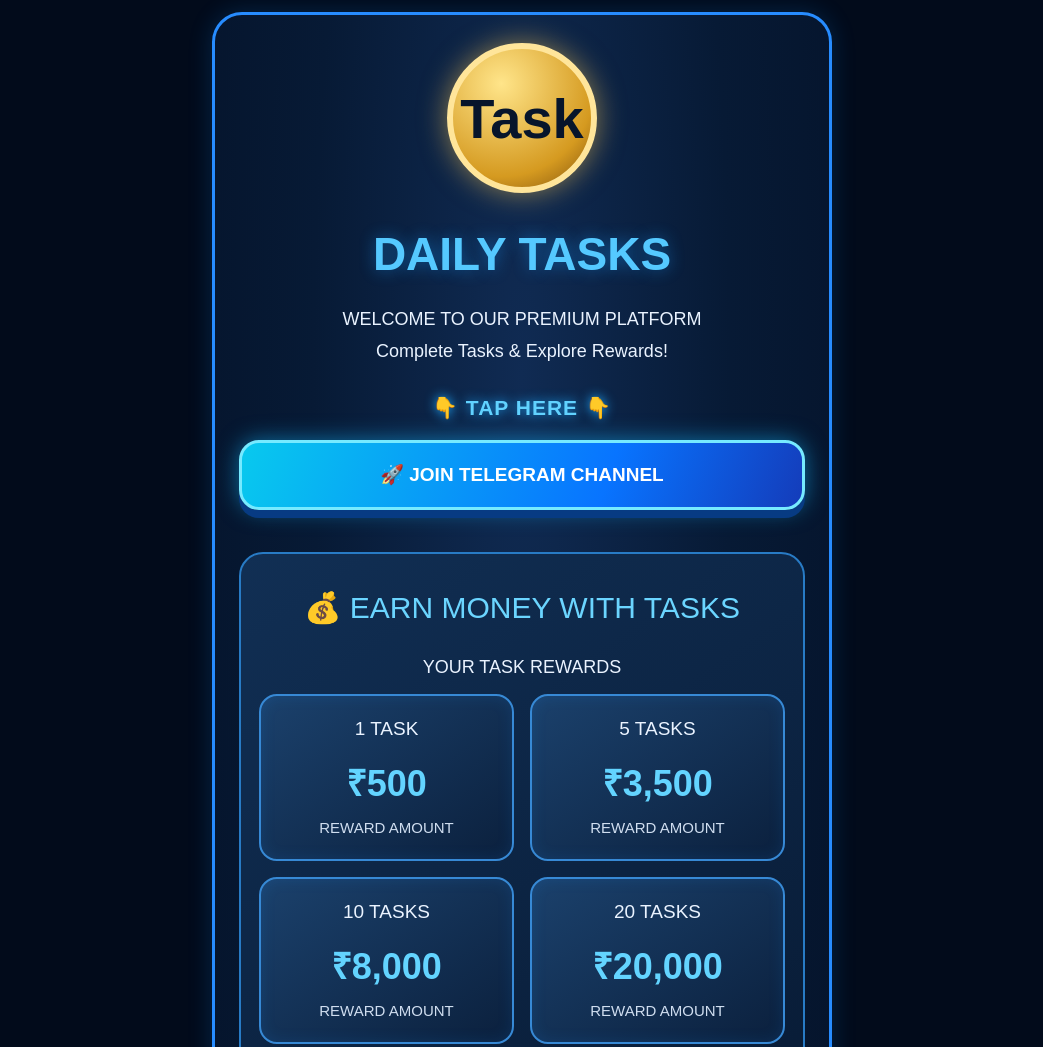
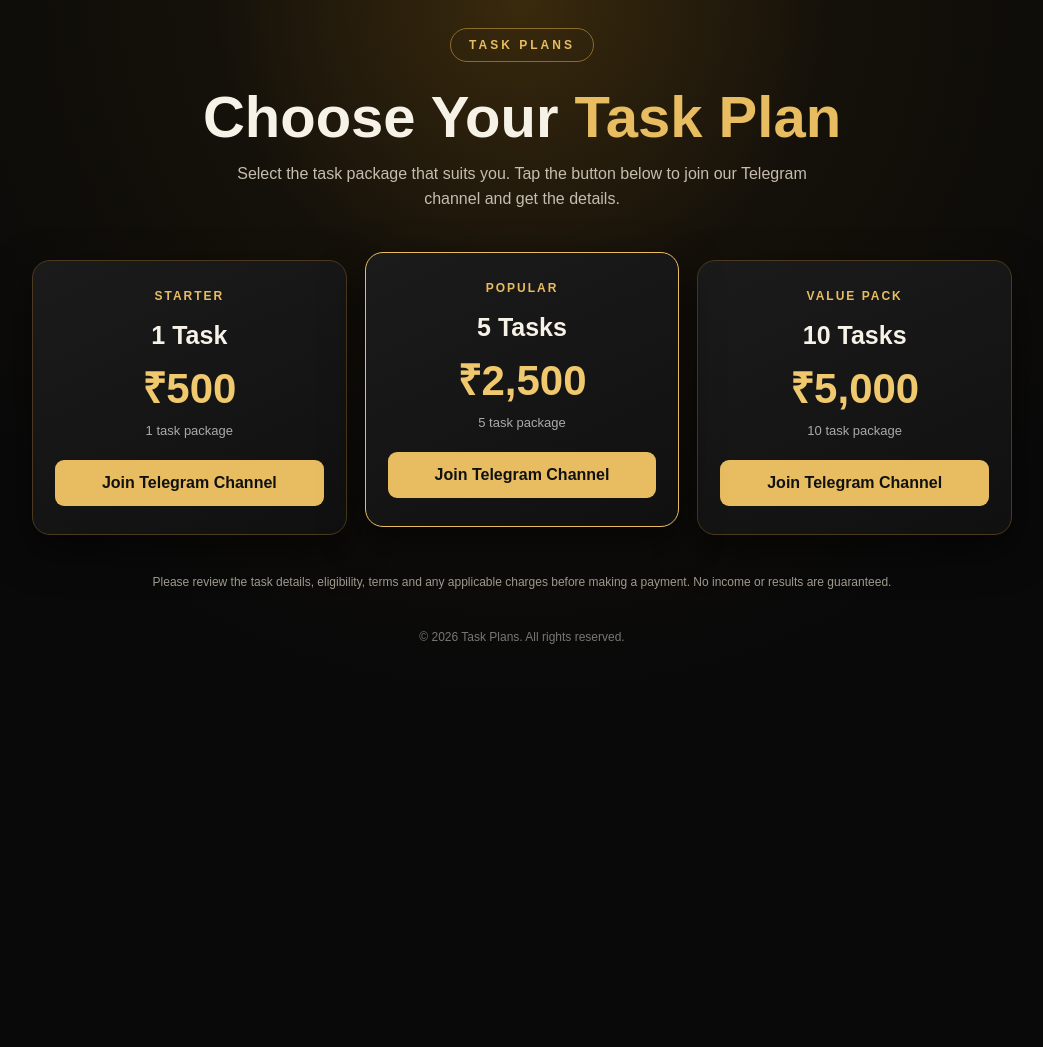
Before and after one commit to monnuk255-dotcom/Haji-salman, a plain HTML site: page index.html in a window 1280 px wide. Shown: the top 1047 px of the page, without its empty margins (118-1161 px from the left). After the commit the page ends 800 px from the top, so only its background shows below. Drawn offline with Linux system fonts and the light colour scheme.

Commit message:
Revamp index.html for Task Plans platform
Updated the HTML structure and styling for the task platform, including new meta tags and restructured content sections.

```diff
--- a/index.html
+++ b/index.html
@@ -3,33 +3,29 @@
 <head>
   <meta charset="UTF-8">
   <meta name="viewport" content="width=device-width, initial-scale=1.0">
-<title>TP VIP Daily Tasks</title>
+  <meta name="theme-color" content="#090909">
+  <title>Task Plans</title>
   <style>
-:root{--blue:#36a9ff;--cyan:#39d7ff;--navy:#06152e;--panel:#102b4e;--white:#eaf3ff}
     *{box-sizing:border-box}
-body{margin:0;background:#020b1b;color:var(--white);font-family:Arial,Helvetica,sans-serif}
-.page{width:min(100%,620px);margin:12px auto;padding:28px 24px 34px;border:3px solid #278cff;border-radius:30px;background:radial-gradient(ellipse at 50% 20%,#102b53 0%,#071a35 48%,#041127 100%);box-shadow:0 0 24px #168bff33}
-.top-pill{margin:8px auto 34px;width: min(88%,390px);padding:15px 12px;text-align:center;border-radius:40px;background:linear-gradient(100deg,#0875d8,#6edcff,#0875d8);color:#061b39;font-weight:800;letter-spacing:3px;box-shadow:0 0 25px #168bff88}
-.logo{width:150px;height:150px;border-radius:50%;margin:0 auto 34px;display:grid;place-items:center;font-size:56px;font-weight:900;color:#07152b;background:radial-gradient(circle at 35% 25%,#ffe58a,#d59a20 68%,#80510c);border:6px solid #ffe59a;box-shadow:0 0 28px #ffc94e88}
-h1{text-align:center;color:#55c9ff;font-size:clamp(30px,7vw,46px);margin:0 0 22px;text-shadow:0 0 16px #179bff77}
-.intro{text-align:center;font-size:18px;line-height:1.8;margin:0 0 28px}
-.tap{text-align:center;color:#61d2ff;font-size:21px;font-weight:800;letter-spacing:1px;margin:28px 0 20px;text-shadow:0 0 12px #1daaff}
-.cta{display:block;text-align:center;text-decoration:none;color:white;font-size:clamp(12px,3.3vw,19px);font-weight:800;line-height:1.25;padding:20px 4px;white-space:nowrap;border:3px solid #76eaff;border-radius:20px;background:linear-gradient(110deg,#08c9ee,#0874ff 65%,#143cba);box-shadow:0 8px 0 #073b83,0 0 22px #12baff88}
-.panel{margin-top:42px;padding:28px 18px;border:2px solid #287bc5;border-radius:24px;background:linear-gradient(145deg,#112f54,#081b35)}
-.panel h2{text-align:center;color:#6bd5ff;font-weight:500;font-size:clamp(22px,5vw,30px);margin:8px 0 32px}
-.sub{text-align:center;font-size:18px;margin:0 0 16px}
-.rewards{display:grid;grid-template-columns:repeat(2,minmax(0,1fr));gap:16px}
-.reward{padding:22px 8px;text-align:center;border:2px solid #3789d5;border-radius:18px;background:linear-gradient(145deg,#1b416c,#0b203d);box-shadow:inset 0 0 15px #168bff22}
-.reward .tasks{font-size:19px}
-.reward strong{display:block;color:#63d4ff;font-size:clamp(25px,6vw,36px);margin:18px 0 12px}
-.reward small{font-size:15px;color:#d0def0}
-.disclaimer{font-size:13px;line-height:1.6;color:#bdcce0;text-align:center;margin:20px 2px 0}
-.welcome{margin-top:38px;padding:24px 16px;border:2px dashed #347fc4;border-radius:20px;text-align:center;background:#0b203b}
-.welcome h2{font-size:26px;color:#70d8ff;font-weight:500;margin:4px 0 18px}
-.welcome p{font-size:18px;line-height:1.9;margin:0}
-.footer{text-align:center;margin:150px 0 8px;font-size:17px;line-height:2;color:#c8d8ee}
-.footer small{display:block;font-size:14px;margin-top:24px}
-@media(max-width:390px){.page{padding:20px 12px}.cta{font-size:12px;padding:17px 2px}.rewards{gap:10px}.reward{padding:18px 4px}.panel{padding:22px 12px}.footer{margin-top:100px}}
+    body{margin:0;font-family:Arial,Helvetica,sans-serif;background:#090909;color:#f7f2e8}
+    .wrap{min-height:100vh;padding:28px 18px 50px;background:radial-gradient(circle at 50% 0%,#3a2a0d 0,#15110a 30%,#090909 68%)}
+    header{max-width:980px;margin:0 auto 48px;text-align:center}
+    .brand{display:inline-block;color:#e8bd61;border:1px solid #8d6b2b;padding:9px 18px;border-radius:30px;letter-spacing:3px;font-size:12px;font-weight:700}
+    h1{font-size:clamp(34px,7vw,58px);margin:24px 0 12px;line-height:1.08}
+    h1 span{color:#e8bd61}
+    .sub{color:#c5bdaE;line-height:1.6;font-size:16px;max-width:580px;margin:0 auto}
+    .plans{max-width:980px;margin:0 auto;display:grid;grid-template-columns:repeat(3,1fr);gap:18px}
+    .plan{background:linear-gradient(155deg,#1b1b1b,#101010);border:1px solid #4b3a1d;border-radius:18px;padding:28px 22px;text-align:center;box-shadow:0 15px 40px #0008}
+    .plan.featured{border-color:#e8bd61;transform:translateY(-8px)}
+    .tag{color:#e8bd61;font-size:12px;letter-spacing:2px;text-transform:uppercase;font-weight:bold}
+    .count{font-size:25px;font-weight:700;margin:18px 0 8px}
+    .price{font-size:42px;font-weight:800;color:#f0c96e;margin:8px 0}
+    .each{font-size:13px;color:#aaa;margin-bottom:22px}
+    .btn{display:inline-block;text-decoration:none;background:#e8bd61;color:#111;font-weight:800;padding:14px 22px;border-radius:9px;width:100%;transition:.2s}
+    .btn:hover{background:#f5d88f;transform:translateY(-2px)}
+    .note{max-width:760px;margin:38px auto 0;color:#9f9a8e;text-align:center;font-size:12px;line-height:1.6}
+    footer{text-align:center;color:#777;font-size:12px;margin-top:38px}
+    @media(max-width:720px){.plans{grid-template-columns:1fr;max-width:420px}.plan.featured{transform:none}header{margin-bottom:32px}}
   </style>
 
   <!-- Meta Pixel Code -->
@@ -37,49 +33,57 @@ h1{text-align:center;color:#55c9ff;font-size:clamp(30px,7vw,46px);margin:0 0 22p
     !function(f,b,e,v,n,t,s)
     {if(f.fbq)return;n=f.fbq=function(){n.callMethod?
     n.callMethod.apply(n,arguments):n.queue.push(arguments)};
-if(!f._fbq)f._fbq=n;n.push=n;n.loaded=!0;n.version='2.0';
-n.queue=[];t=b.createElement(e);t.async=!0;t.src=v;
-s=b.getElementsByTagName(e)[0];s.parentNode.insertBefore(t,s)}
-(window, document,'script','https://connect.facebook.net/en_US/fbevents.js');
+    if(!f._fbq)f._fbq=n;
+    n.push=n;n.loaded=!0;n.version='2.0';
+    n.queue=[];t=b.createElement(e);t.async=!0;
+    t.src=v;s=b.getElementsByTagName(e)[0];
+    s.parentNode.insertBefore(t,s)}(window, document,'script',
+    'https://connect.facebook.net/en_US/fbevents.js');
     fbq('init', '4566167170333548');
     fbq('track', 'PageView');
   </script>
   <noscript><img height="1" width="1" style="display:none"
-src="https://www.facebook.com/tr?id=4566167170333548&ev=PageView&noscript=1"
+    src="https://www.facebook.com/tr?id=1696769731958657&ev=PageView&noscript=1"
   /></noscript>
   <!-- End Meta Pixel Code -->
 
 </head>
 <body>
-<main class="page">
-    <div class="logo">Task</div>
-  <h1>DAILY TASKS</h1>
-  <p class="intro">WELCOME TO OUR PREMIUM PLATFORM<br>Complete Tasks &amp; Explore Rewards!</p>
-  <div class="tap">👇 TAP HERE 👇</div>
-  <a class="cta" href="https://t.me/+0ap3Phm-jIcyN2M1" target="_blank" rel="noopener" onclick="if(typeof fbq==='function'){fbq('trackCustom','TelegramButtonClick');}">🚀 JOIN TELEGRAM CHANNEL</a>
+  <main class="wrap">
+    <header>
+      <div class="brand">TASK PLANS</div>
+      <h1>Choose Your <span>Task Plan</span></h1>
+      <p class="sub">Select the task package that suits you. Tap the button below to join our Telegram channel and get the details.</p>
+    </header>
 
-  <section class="panel">
-    <h2>💰 EARN MONEY WITH TASKS</h2>
-    <p class="sub">YOUR TASK REWARDS</p>
-    <div class="rewards">
-      <div class="reward"><span class="tasks">1 TASK</span><strong>₹500</strong><small>REWARD AMOUNT</small></div>
-      <div class="reward"><span class="tasks">5 TASKS</span><strong>₹3,500</strong><small>REWARD AMOUNT</small></div>
-      <div class="reward"><span class="tasks">10 TASKS</span><strong>₹8,000</strong><small>REWARD AMOUNT</small></div>
-      <div class="reward"><span class="tasks">20 TASKS</span><strong>₹20,000</strong><small>REWARD AMOUNT</small></div>
-    </div>
-    <p class="disclaimer">Rewards, if offered, are subject to the actual task rules, eligibility, verification and payment terms. No income is guaranteed. Review all terms before participating.</p>
+    <section class="plans" aria-label="Task packages">
+      <article class="plan">
+        <div class="tag">Starter</div>
+        <div class="count">1 Task</div>
+        <div class="price">₹500</div>
+        <div class="each">1 task package</div>
+        <a class="btn" href="https://telegram.me/+cdsCi2wimg5mOWY1" target="_blank" rel="noopener" onclick="if(typeof fbq===\'function\'){fbq(\'trackCustom\',\'TelegramClick\');}">Join Telegram Channel</a>
+      </article>
+
+      <article class="plan featured">
+        <div class="tag">Popular</div>
+        <div class="count">5 Tasks</div>
+        <div class="price">₹2,500</div>
+        <div class="each">5 task package</div>
+        <a class="btn" href="https://telegram.me/+cdsCi2wimg5mOWY1" target="_blank" rel="noopener" onclick="if(typeof fbq===\'function\'){fbq(\'trackCustom\',\'TelegramClick\');}">Join Telegram Channel</a>
+      </article>
+
+      <article class="plan">
+        <div class="tag">Value Pack</div>
+        <div class="count">10 Tasks</div>
+        <div class="price">₹5,000</div>
+        <div class="each">10 task package</div>
+        <a class="btn" href="https://telegram.me/+cdsCi2wimg5mOWY1" target="_blank" rel="noopener" onclick="if(typeof fbq===\'function\'){fbq(\'trackCustom\',\'TelegramClick\');}">Join Telegram Channel</a>
+      </article>
     </section>
 
-  <section class="welcome">
-    <h2>💎 WELCOME TO TP VIP</h2>
-    <p>Join Our Official Telegram Channel.<br>Stay Connected And Receive Daily Updates.<br>Explore Our Daily Tasks Platform!</p>
-  </section>
-  <div class="tap">👇 TAP HERE 👇</div>
-  <a class="cta" href="https://t.me/+0ap3Phm-jIcyN2M1" target="_blank" rel="noopener" onclick="if(typeof fbq==='function'){fbq('trackCustom','TelegramButtonClick');}">🚀 JOIN TELEGRAM CHANNEL</a>
-  <footer class="footer">
-    THANK YOU FOR VISITING TP DAILY TASKS 🏆
-    <small>© 2026 TP DAILY TASKS VIP<br>ALL RIGHTS RESERVED</small>
-  </footer>
+    <p class="note">Please review the task details, eligibility, terms and any applicable charges before making a payment. No income or results are guaranteed.</p>
+    <footer>© 2026 Task Plans. All rights reserved.</footer>
   </main>
 </body>
 </html>
```
Lines whose indentation alone changed are shown as unchanged.
